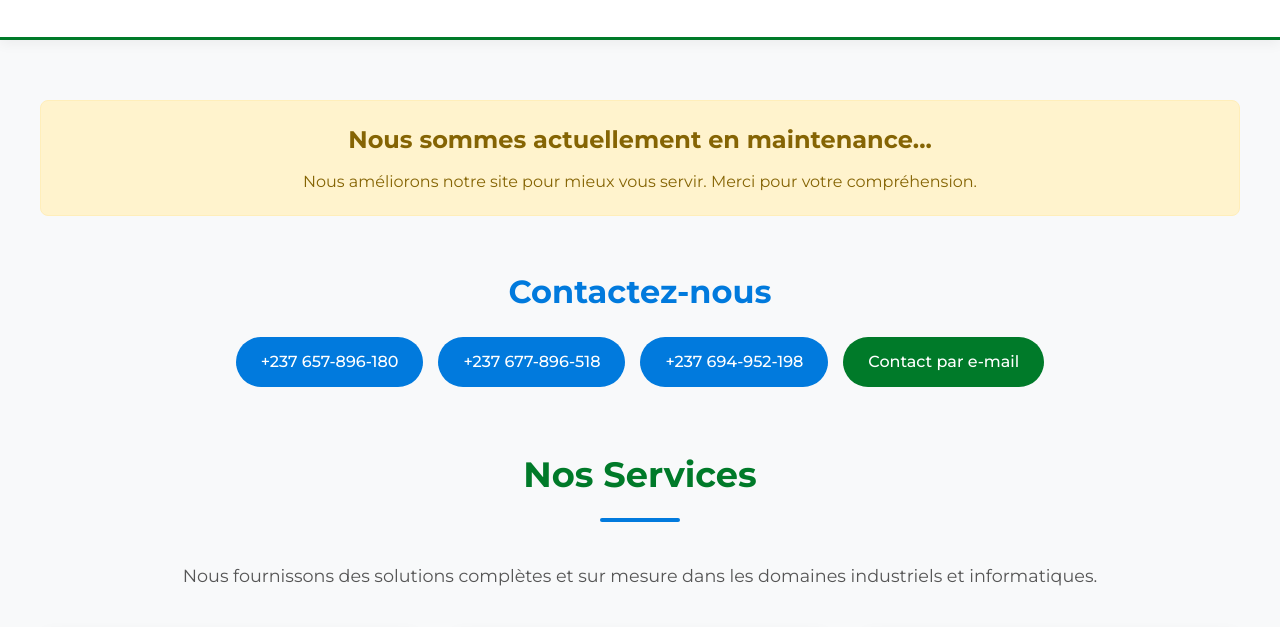
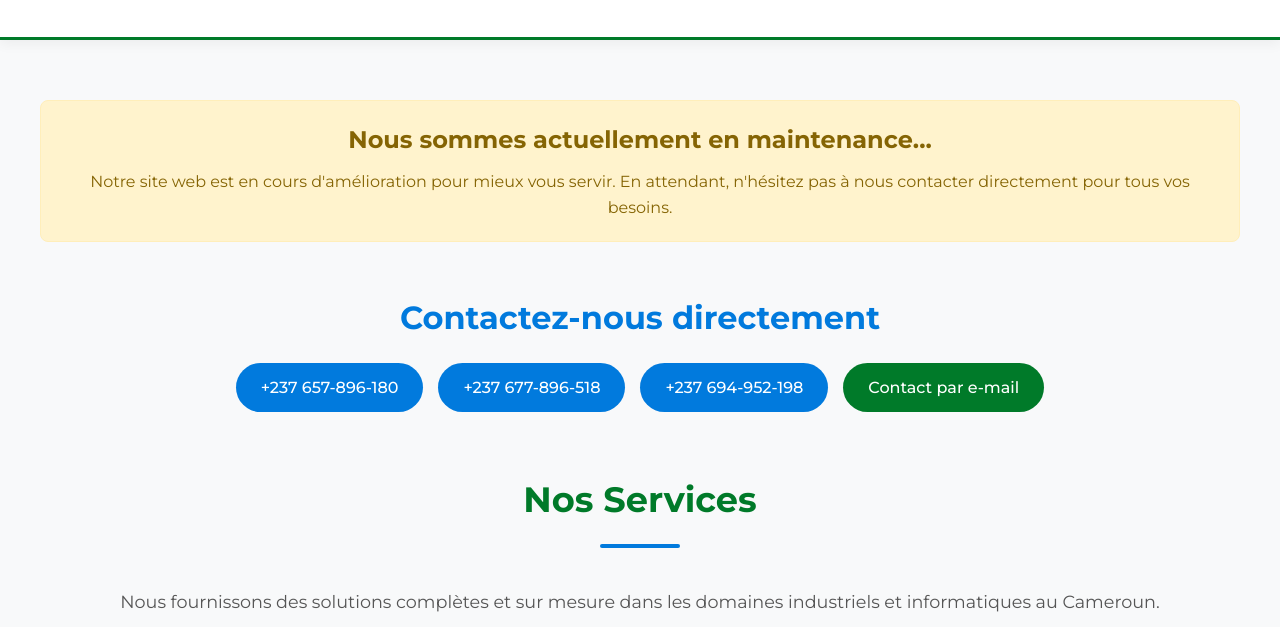
Before and after one commit to jospel-Mouotie/alert-page, a plain HTML site: page index.html in a window 1280 px wide. Shown: the part 143-770 px from the top of the page. Drawn offline with Linux system fonts and the light colour scheme.

Commit message:
dcomsaitdas

```diff
--- a/index.html
+++ b/index.html
@@ -3,10 +3,13 @@
 <head>
     <meta charset="UTF-8">
     <meta name="viewport" content="width=device-width, initial-scale=1.0">
-    <title>Gadgets Industries Sarl - Solutions Industrielles et Informatiques</title>
-    <meta name="description" content="Des solutions de qualité sur mesure pour tous vos besoins industriels et informatiques. Découvrez notre gamme de produits innovants et fiables.">
-    <meta name="keywords" content="solutions industrielles, qualité, sur mesure, gadgets, industrie, fabrication, innovation, services informatiques, développement web, maintenance électronique, cybersécurité, installations photovoltaïques, électricité industrielle">
-    <meta name="author" content="Gadgets-Industrie">
+    <title>Gadgets Industries Sarl - Solutions Industrielles et Informatiques au Cameroun</title>
+
+    <meta name="description" content="Gadgets Industries Sarl est votre partenaire pour des solutions sur mesure au Cameroun. Nous offrons des services en développement web, maintenance électronique, installations solaires, froid industriel et électricité industrielle.">
+
+    <meta name="keywords" content="Gadgets Industries Sarl, Douala, Cameroun, solutions industrielles, services informatiques, développement web, maintenance électronique, cybersécurité, installations photovoltaïques, électricité industrielle, climatisation industrielle, froid, conception électromécanique">
+
+    <meta name="author" content="Gadgets Industries Sarl">
 
     <link rel="icon" href="https://www.gadgets-industrie.com/favicon.png" type="image/png">
     <link rel="preconnect" href="https://fonts.googleapis.com">
@@ -235,7 +238,7 @@
     <header>
         <div class="container">
             <div class="logo-container">
-                <img src="logo.PNG" alt="Logo de Gadgets Industries" class="logo">
+                <img src="logo.PNG" alt="Logo de Gadgets Industries Sarl" class="logo">
                 <div class="logo-text">
                     <h1>GADGETS INDUSTRIES SARL</h1>
                     <p>"Des solutions de qualité sur mesure"</p>
@@ -245,13 +248,13 @@
     </header>
 
     <main class="container">
-        <div class="maintenance-banner">
+        <section class="maintenance-banner">
             <h2>Nous sommes actuellement en maintenance...</h2>
-            <p>Nous améliorons notre site pour mieux vous servir. Merci pour votre compréhension.</p>
-        </div>
+            <p>Notre site web est en cours d'amélioration pour mieux vous servir. En attendant, n'hésitez pas à nous contacter directement pour tous vos besoins.</p>
+        </section>
 
         <section class="contact-section">
-            <h2>Contactez-nous</h2>
+            <h2>Contactez-nous directement</h2>
             <div class="contact-buttons">
                 <a href="tel:+237657896180" class="contact-btn">+237 657-896-180</a>
                 <a href="tel:+237677896518" class="contact-btn">+237 677-896-518</a>
@@ -262,7 +265,7 @@
 
         <section class="services-section">
             <h2 class="section-title">Nos Services</h2>
-            <p style="text-align: center; margin-bottom: 40px; font-size: 1.1rem; color: #555;">Nous fournissons des solutions complètes et sur mesure dans les domaines industriels et informatiques.</p>
+            <p style="text-align: center; margin-bottom: 40px; font-size: 1.1rem; color: #555;">Nous fournissons des solutions complètes et sur mesure dans les domaines industriels et informatiques au Cameroun.</p>
             <div class="services">
                 <div class="service-card">
                     <div class="service-icon">💻</div>
```
